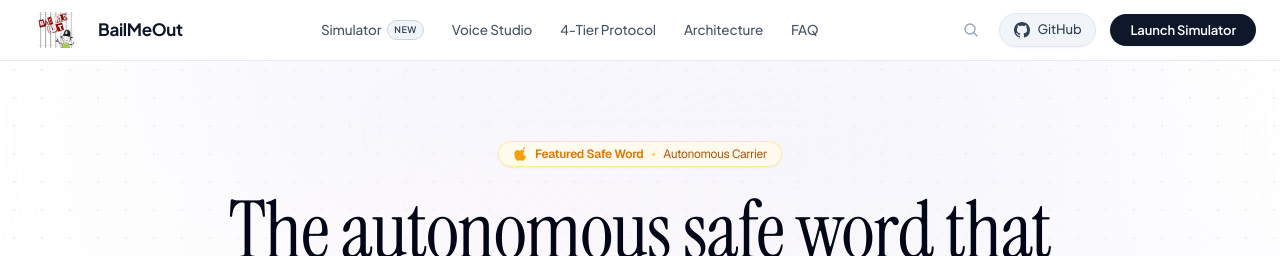
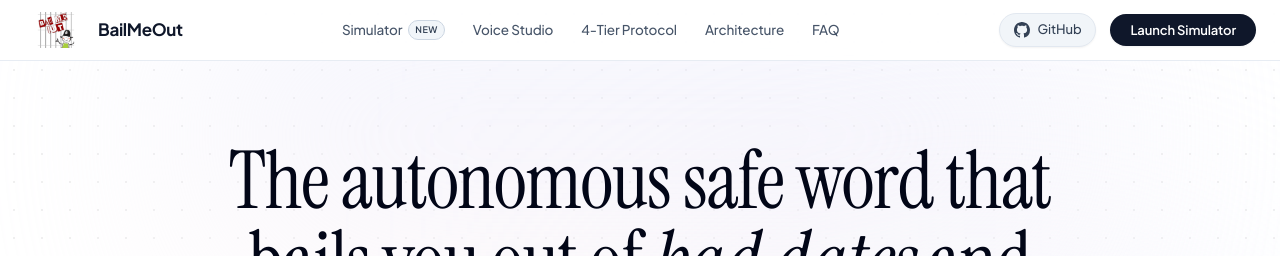
Before and after one commit to dino1x/bailmeout, a website: page index.html in a window 1280 px wide. Shown: the top 256 px of the page. Drawn offline with nearby package versions, Linux system fonts and the light colour scheme; a web font is replaced by a local one.

Commit message:
design: remove search button from navbar and featured safe word badge from hero

```diff
--- a/index.html
+++ b/index.html
@@ -235,14 +235,9 @@
         <a href="#faq" class="hover:text-slate-900 transition">FAQ</a>
       </nav>
 
-      <!-- Right: Search, GitHub with Logo, and Launch Simulator Pill -->
+      <!-- Right: GitHub with Logo and Launch Simulator Pill -->
       <div class="flex items-center gap-3 sm:gap-3.5">
-        <!-- Search Icon Trigger -->
-        <a href="#simulator" aria-label="Search" class="text-slate-400 hover:text-slate-700 transition hidden sm:flex items-center justify-center p-1.5">
-          <svg class="w-4 h-4" fill="none" stroke="currentColor" stroke-width="2" viewBox="0 0 24 24"><path stroke-linecap="round" stroke-linejoin="round" d="M21 21l-5.197-5.197m0 0A7.5 7.5 0 105.196 5.196a7.5 7.5 0 0010.607 10.607z"/></svg>
-        </a>
-
-        <!-- GitHub with Logo (replacing BO) -->
+        <!-- GitHub with Logo -->
         <a href="https://github.com/dino1x/bailmeout" target="_blank" rel="noreferrer" title="GitHub Repository • BailMeOut Core" class="inline-flex items-center gap-2 px-3.5 py-1.5 rounded-full text-[13px] font-medium text-slate-700 hover:text-slate-950 bg-slate-100 hover:bg-slate-200/80 border border-slate-200 transition shadow-sm tracking-[-0.01em]">
           <svg class="w-4 h-4 fill-current" viewBox="0 0 24 24"><path d="M12 0C5.37 0 0 5.37 0 12c0 5.31 3.435 9.795 8.205 11.385.6.105.825-.255.825-.57 0-.285-.015-1.23-.015-2.235-3.015.555-3.795-.735-4.035-1.41-.135-.345-.72-1.41-1.23-1.695-.42-.225-1.02-.78-.015-.795.945-.015 1.62.87 1.845 1.23 1.08 1.815 2.805 1.305 3.495.99.105-.78.42-1.305.765-1.605-2.67-.3-5.46-1.335-5.46-5.925 0-1.305.465-2.385 1.23-3.225-.12-.3-.54-1.53.12-3.18 0 0 1.005-.315 3.3 1.23.96-.27 1.98-.405 3-.405s2.04.135 3 .405c2.295-1.56 3.3-1.23 3.3-1.23.66 1.65.24 2.88.12 3.18.765.84 1.23 1.905 1.23 3.225 0 4.605-2.805 5.625-5.475 5.925.435.375.81 1.095.81 2.22 0 1.605-.015 2.895-.015 3.3 0 .315.225.69.825.57A12.02 12.02 0 0024 12c0-6.63-5.37-12-12-12z"/></svg>
           <span class="font-medium">GitHub</span>
@@ -299,13 +294,6 @@
 
     <!-- Foreground Content Layer: Header, Title & Actions On Top of Background -->
     <div class="relative z-10 max-w-5xl mx-auto flex flex-col items-center">
-      <div class="inline-flex items-center gap-2 px-3.5 py-1 rounded-full text-xs font-semibold text-amber-600 bg-amber-50/90 border border-amber-200/80 mb-6 shadow-sm">
-        <svg class="w-3.5 h-3.5 fill-current text-amber-500" viewBox="0 0 170 170"><path d="M150.37 130.25c-2.45 5.66-5.35 10.87-8.71 15.66-4.58 6.53-8.33 11.05-11.22 13.56-4.48 4.12-9.28 6.23-14.42 6.35-3.69 0-8.14-1.05-13.32-3.18-5.19-2.12-9.97-3.17-14.34-3.17-4.58 0-9.49 1.05-14.75 3.17-5.26 2.13-9.5 3.24-12.74 3.35-4.35.13-9.16-1.9-14.42-6.08-3.69-3.04-7.6-7.77-11.74-14.2-5.44-8.49-9.67-18.06-12.7-28.71-3.03-10.66-4.55-20.73-4.55-30.23 0-14.15 3.38-25.79 10.14-34.93 6.76-9.13 15.42-13.82 25.99-14.07 4.91 0 10.23 1.25 15.96 3.75 5.73 2.5 9.53 3.86 11.41 4.08 1.52-.22 5.58-1.63 12.18-4.25 6.6-2.61 12.18-3.79 16.74-3.52 12.63.76 22.84 5.39 30.63 13.89-11.09 6.74-16.53 15.98-16.3 27.72.22 9.13 3.8 16.85 10.74 23.16 6.94 6.31 15.11 9.89 24.51 10.76-2.17 6.74-4.89 13.48-8.15 20.22zM119.22 31.84c0-7.17 2.61-13.91 7.83-20.22 5.22-6.3 11.63-10.33 19.24-12.07.22 1.3.33 2.39.33 3.26 0 7.17-2.72 14.13-8.15 20.87-5.43 6.74-12.07 10.65-19.89 11.74-.22-1.09-.36-2.28-.36-3.58z"/></svg>
-        <span>Featured Safe Word</span>
-        <span class="text-amber-300">•</span>
-        <span class="font-normal text-amber-700">Autonomous Carrier</span>
-      </div>
-
       <h1 class="hero-editorial-title text-5xl sm:text-7xl lg:text-[80px] font-normal text-slate-950 max-w-4xl mx-auto leading-[1.07] tracking-[-0.015em]">
         The autonomous safe word that bails you out of <span class="italic font-serif">bad dates</span> and <span class="italic font-serif">hostage meetings</span>.
       </h1>
```
